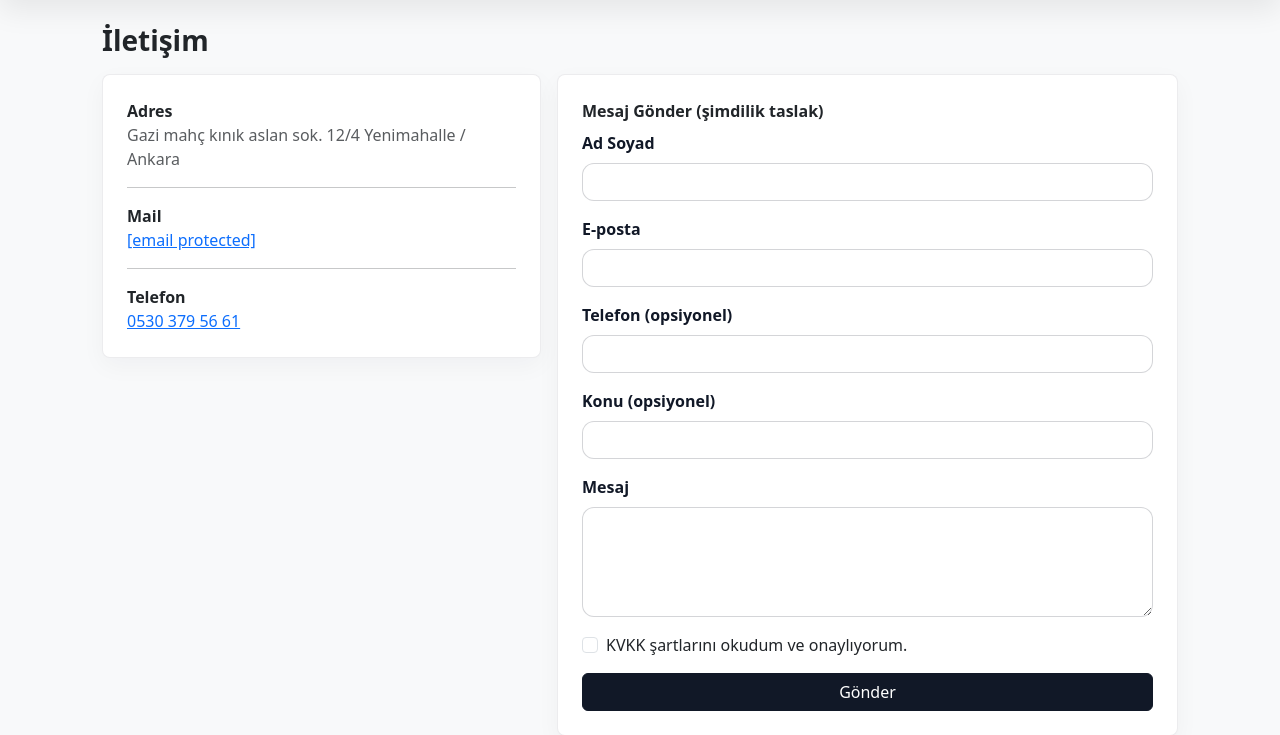
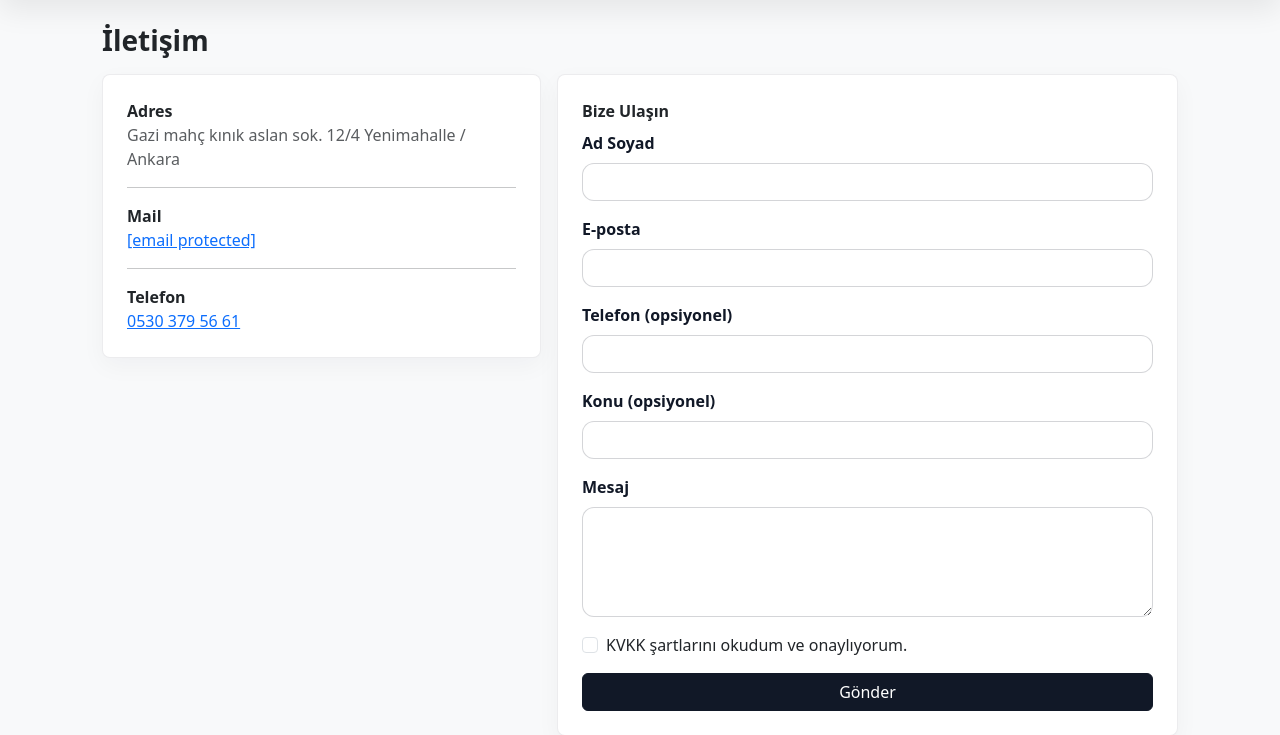
Before and after one commit to Muzurali/vmb_website, a Django app: page /iletisim/ in a window 1280 px wide. Shown: the part 83-818 px from the top of the page. Run offline with Django 5.2, Linux system fonts and the light colour scheme.

Commit message:
Remove draft label from contact form

```diff
--- a/core/templates/core/contact.html
+++ b/core/templates/core/contact.html
@@ -32,7 +32,8 @@
 
   <div class="col-lg-7">
     <div class="bg-white border rounded-3 p-4">
-      <div class="fw-semibold mb-2">Mesaj Gönder (şimdilik taslak)</div>
+      <div class="fw-semibold mb-2">Bize Ulaşın</div>
+
 
       <form method="post" novalidate>
         {% csrf_token %}
```
